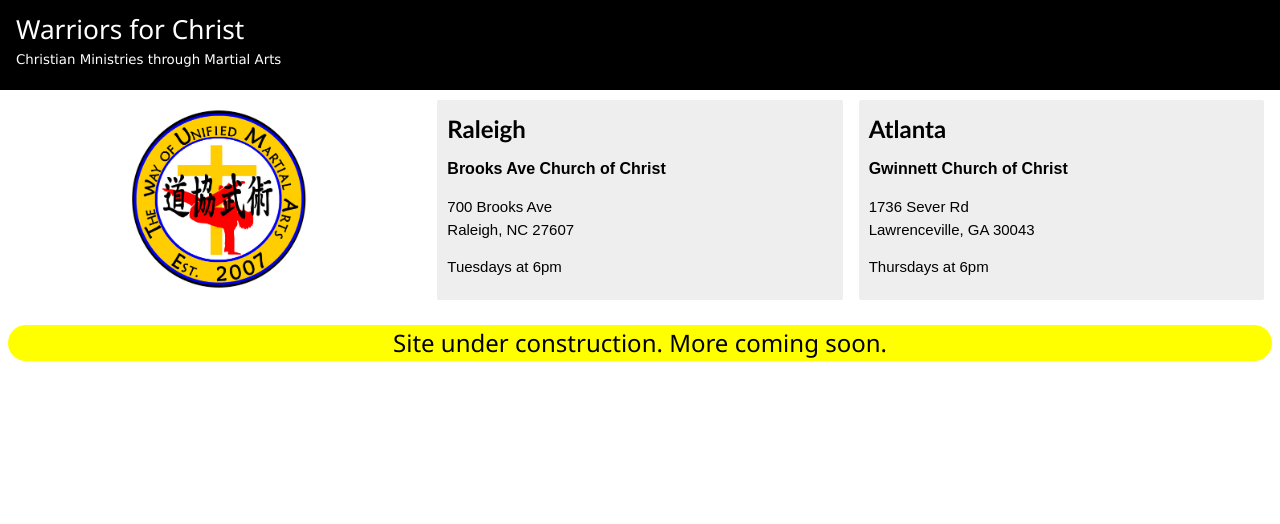
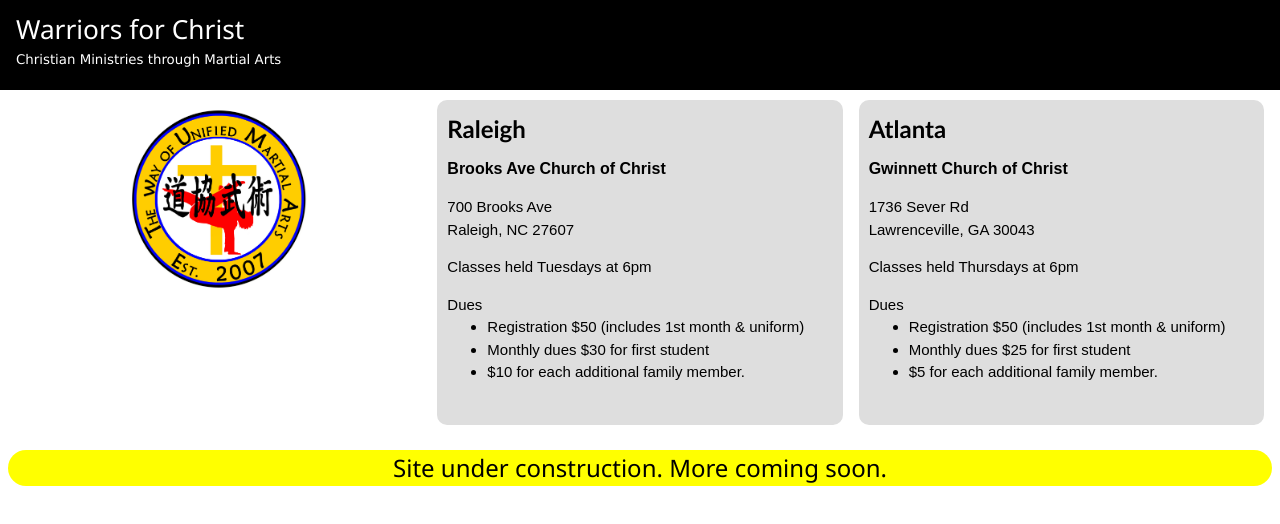
Before and after one commit to kendallvision/warriors, a React (Create React App) app: page / in a window 1280 px wide. Shown: the top 524 px of the page. Built offline with nearby package versions, Linux system fonts and the light colour scheme.

Commit message:
adding pricing and fixing spacing

```diff
--- a/src/components/Atlanta.js
+++ b/src/components/Atlanta.js
@@ -9,7 +9,14 @@
                 <h3>Atlanta</h3>
                 <h4>Gwinnett Church of Christ</h4>
                 <p>1736 Sever Rd<br/>Lawrenceville, GA 30043</p>
-                <p>Thursdays at 6pm</p>
+                <p>Classes held Thursdays at 6pm</p>
+                <p>Dues
+                    <ul>
+                        <li>Registration $50 (includes 1st month &amp; uniform)</li>
+                        <li>Monthly dues $25 for first student</li>
+                        <li>$5 for each additional family member.</li>
+                    </ul>
+                </p>
             </div>
         );
     }
--- a/src/components/Raleigh.js
+++ b/src/components/Raleigh.js
@@ -9,7 +9,14 @@
                 <h3>Raleigh</h3>
                 <h4>Brooks Ave Church of Christ</h4>
                 <p>700 Brooks Ave<br />Raleigh, NC 27607</p>
-                <p>Tuesdays at 6pm</p>
+                <p>Classes held Tuesdays at 6pm</p>
+                <p>Dues
+                    <ul>
+                        <li>Registration $50 (includes 1st month &amp; uniform)</li>
+                        <li>Monthly dues $30 for first student</li>
+                        <li>$10 for each additional family member.</li>
+                    </ul>
+                </p>
             </div>
         );
     }
--- a/src/styles/Locations.css
+++ b/src/styles/Locations.css
@@ -1,9 +1,10 @@
 .location {
     margin-top: 10px;
-    background-color: #EEE;
-    border-radius: 2px;
+    background-color: #DEDEDE;
+    border-radius: 10px;
     padding: 1px 10px;
-    height: 200px;
+    min-height: 325px;
+    max-height: 450px;
 }
 
 .location h3 {
@@ -21,3 +22,7 @@
 .location p {
     font-family: Arial, Helvetica, sans-serif;
 }
+
+.location ul {
+    margin-top: 0;
+}
```
